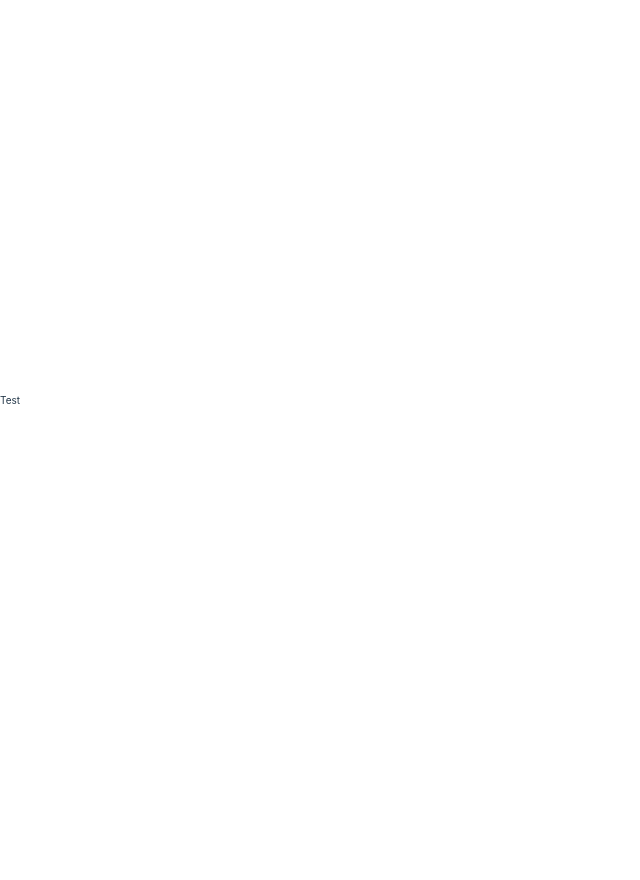
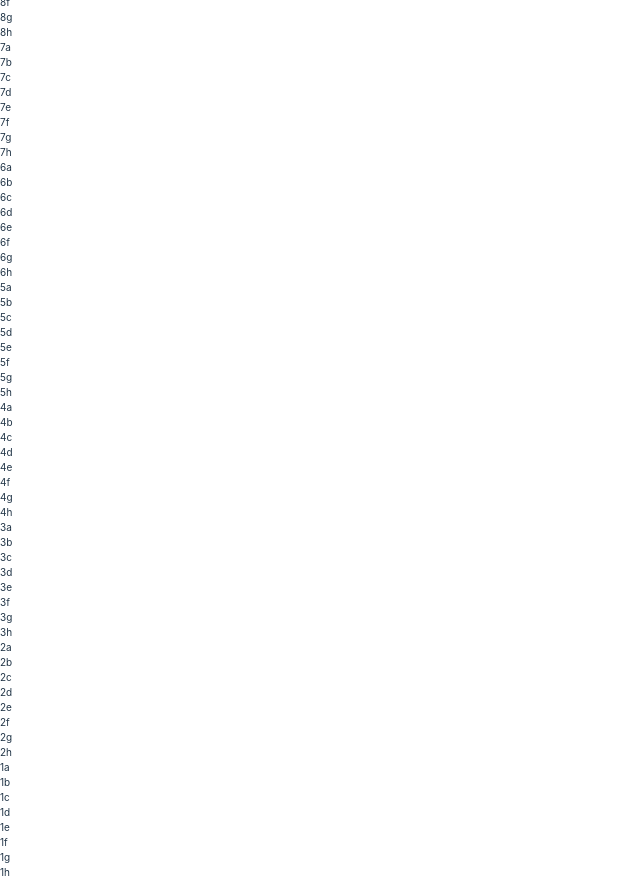
Before and after one commit to SarabjitS/chess-app, a React (Vite) app: page / in a window 1280 px wide. Shown: the whole page, without its empty margins (0-640 px from the left). Before the commit the page ends 800 px from the top, so only its background shows below. Built offline with nearby package versions, Linux system fonts and the light colour scheme.

Commit message:
create sqaure using row and column

```diff
--- a/src/App.jsx
+++ b/src/App.jsx
@@ -1,5 +1,5 @@
 import "./App.css";
-import Board from "./components/Board/Board";
+import Board from "./components/Board/Board.jsx";
 
 function App() {
   return (
--- a/src/components/Board/Board.js
+++ /dev/null
@@ -1,5 +0,0 @@
-import "./Board.css";
-
-export default function Board() {
-  return "Test";
-}
--- /dev/null
+++ b/src/components/Board/Board.jsx
@@ -0,0 +1,19 @@
+import "./Board.css";
+
+export default function Board() {
+  const rows = [8, 7, 6, 5, 4, 3, 2, 1];
+  const cols = ["a", "b", "c", "d", "e", "f", "g", "h"];
+
+  return (
+    <div className="board">
+      {rows.map((row) =>
+        cols.map((col) => (
+          <div>
+            {row}
+            {col}
+          </div>
+        ))
+      )}
+    </div>
+  );
+}
```
